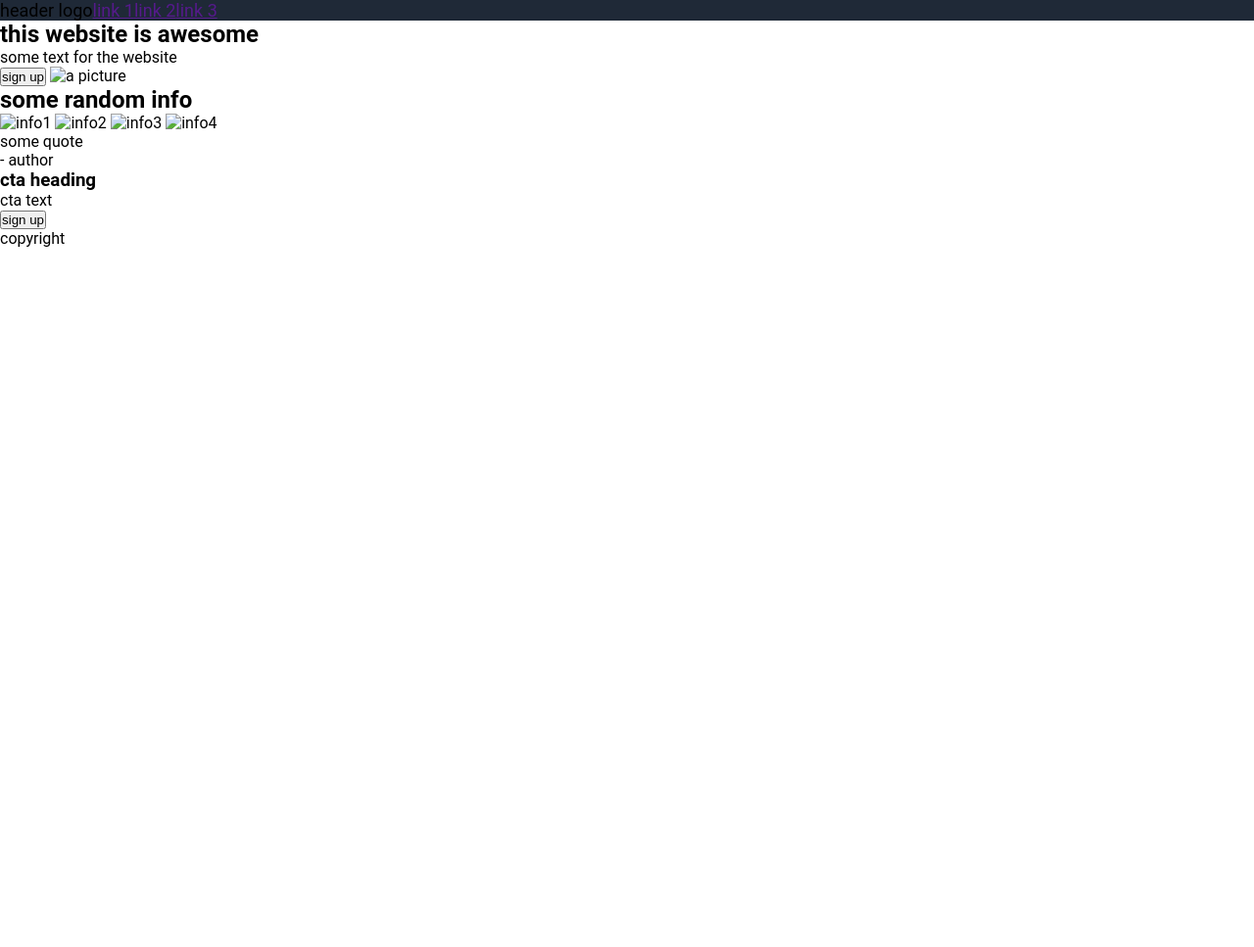
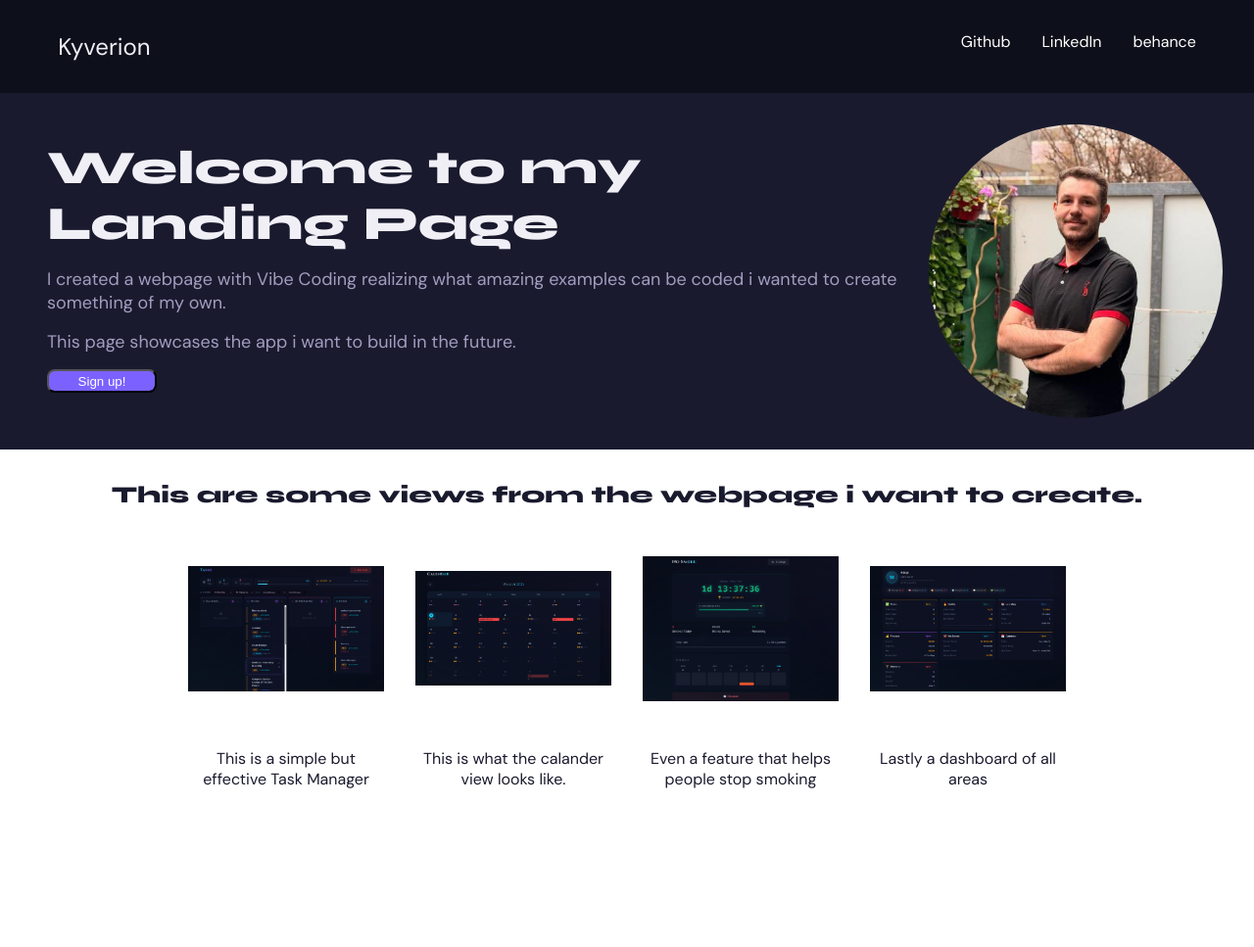
Before and after one commit to markopavlo69-svg/odin-landing-page, a plain HTML site: page index.html in a window 1280 px wide. Shown: the top 967 px of the page at 98% size. Before the commit the page ends 800 px from the top, so only its background shows below. Drawn offline with Linux system fonts and the light colour scheme.

Commit message:
final commit

```diff
--- a/index.html
+++ b/index.html
@@ -3,48 +3,62 @@
 <head>
     <meta charset="UTF-8">
     <meta name="viewport" content="width=device-width, initial-scale=1.0">
-    <title>Document</title>
+    <title>kyverion Trailer</title>
     <link rel="stylesheet" href="styles.css">
 </head>
 <body>
 
     <header>
-        <p>header logo</p>
-        <div class="header-links"></div>
-        <a href="">link 1</a>
-        <a href="">link 2</a>
-        <a href="">link 3</a>
+        <p>Kyverion</p>
+        <div class="header-links">
+        <a href="https://github.com/markopavlo69-svg">Github</a>
+        <a href="https://www.linkedin.com/in/marko-pavlovic-6b9498281/">LinkedIn</a>
+        <a href="https://www.behance.net/markopavlovic17">behance</a>
+        </div>
     </header>
 
     <main>
         <section id="hero">
-            <h1>this website is awesome</h1>
-            <p>some text for the website</p>
-            <button>sign up</button>
-            <img src="" alt="a picture">
+            <div class="hero-content">
+            <h1>Welcome to my Landing Page</h1>
+            <p>I created a webpage with Vibe Coding realizing what amazing examples can be coded i wanted to create something of my own.</p>
+             <p>This page showcases the app i want to build in the future.</p>
+            <button>Sign up!</button>
+            </div>
+            <img src="./images/myimage.jpeg" alt="a picture">
         </section>
 
         <section id="picture-information">
-            <h2>some random info</h2>
-            <img src="" alt="info1">
-            <img src="" alt="info2">
-            <img src="" alt="info3">
-            <img src="" alt="info4">
+            <h2>This are some views from the webpage i want to create.</h2>
+            <div class="img-container">
+            <img src="/images/tasks.png" alt="info1">
+            <img src="images/calendar.png" alt="info2">
+            <img src="images/no smoke.png" alt="info3">
+            <img src="images/kyverion dashboard.png" alt="info4">
+            </div>
+            <div class="desc-container">
+                <p>This is a simple but effective Task Manager</p>
+                <p>This is what the calander view looks like.</p>
+                <p>Even a feature that helps people stop smoking</p>
+                <p>Lastly a dashboard of all areas</p>
+            </div>
         </section>
         <section id="quote">
-            <p>some quote</p>
-            <p>- author</p>
+            <p>The Master has failed more times than the beginner has even tried.</p>
+            <p>- McCranie</p>
         </section>
 
         <section id="cta">
-            <h3>cta heading</h3>
-            <p>cta text</p>
-            <button>sign up</button>
+            <div class="cta-text">
+            <h3>Want to be the first to try it out?</h3>
+            <p>Klick on the button to join my waiting list</p>
+            </div>
+            <button>Sign up</button>
         </section>
     </main>
 
     <footer>
-        <p>copyright</p>
+        <p>Copyright Pavlovic Marko 2026</p>
     </footer>
 
 
--- a/styles.css
+++ b/styles.css
@@ -1,3 +1,4 @@
+@import url('https://fonts.googleapis.com/css2?family=Syne:wght@400;700;800&family=DM+Sans:wght@300;400;500&display=swap');
 *{
     margin: 0;
     padding: 0;
@@ -5,77 +6,181 @@
 }
 
 :root{
-    --bg-color: #1f2937;
-    --main-text-color: #f9faf8;
-    --btn-color: #3882f6;
-    --quote-bg-color: #1f2937;
-    --sec-txt-color: #e5e7eb;
-    --header-txt: #1f2937;
-    --quote-txt: #1f2937;
+    --dark-background: #0D0F1A;
+    --mid-background: #1A1A2E;
+    --hero-main-text: #F0EFF6;
+    --hero-secondary: #A09DC0;
+    --button-cta: #7B61FF;
+    --info-header-text: #1A1A2E;
+    --quote-bg: #F0EFF6;
 }
+
+h1,h2,h3{
+    font-family: "Syne", sans-serif;
+}
+
 body{
-    font-family: "Roboto", sans-serif;
-    display: flex;
-    flex-direction: column;
+    color: white;
+    font-family: "DM Sans", sans-serif;
+
+
+
 }
 
 header{
     display: flex;
-    flex-direction: row;
-    background-color: var(--bg-color);
-    font-size: 18px;
+    justify-content: space-evenly;
+    background-color:var(--dark-background);
+    gap: 50rem;
+    padding: 2rem;
+
 
 }
-.header-nav{
+header p{
+    color: var(--hero-main-text);
+    font-size: 24px;
+}
+.header-links{
     display: flex;
-    flex-direction: row;
-    justify-content: space-between;
-    color: var(--sec-txt-color);
+    justify-content: space-evenly;
+    gap: 2rem
+}
+.header-links a{
+    text-decoration: none;
+    color: white;
+}
+
+#hero{
+    display: flex;
+    justify-content: space-evenly;
+    background-color: var(--mid-background);
+    padding: 2rem;
+    flex: initial;
+
+
+}
+
+#hero h1{
+    font-size: 48px;
+    color: var(--hero-main-text);
+    font-weight: 800;
+
+}
+#hero p{
+    font-size: 18px;
+    color: var(--hero-secondary);
+}
+#hero img{
+    width: 300px;
+    height: 300px;
+    border-radius: 10rem;
+}
+
+.hero-content{
+    display: flex;
+    flex-direction: column;
+    gap: 1rem;
     padding: 1rem;
 
 
 }
 
-.header-nav a{
-    text-decoration: none;
-    color: var(--sec-txt-color);
+.hero-content button{
+    border-radius: 0.5rem;
+    background-color:var(--button-cta);
+    color: white;
+    width: 7rem;
+    height: 1.5rem;
+}
+#picture-information{
+    display: flex;
+    flex-direction: column;
+    text-align: center;
+    color: black;
+    gap: 3rem;
+    padding: 2rem;
 
 
 }
-.header-nav p{
-    font-size: 24px;
-    color: var(--main-text-color);
+#picture-information h2{
+    color: var(--info-header-text);
+    font-weight: 800;
+}
+#picture-information p{
+    color: var(--info-header-text);
 }
 
-.header-links{
+.desc-container{
     display: flex;
-    gap: 1rem;
+    align-items: center;
+    justify-content: center;
+    gap: 2rem;
+
+
+}
+.img-container{
+    display: flex;
+    justify-content: center;
+    gap: 2rem;
 }
 
-.header-content{
+.img-container img{
+    max-width: 200px;
+    max-height: 200px;
+    object-fit: contain;
+}
+
+.desc-container p{
+    width: 200px;
+    height: 200px;
+}
+
+#quote{
     display: flex;
     flex-direction: column;
-    padding: 1rem;
-    color: var(--main-text-color);
-    gap: 1rem;
+    background-color: var(--quote-bg);
+    height: 300px;
+    align-self: center;
+    justify-content: center;
+    align-items: center;
+}
+#quote p{
+    color: var(--info-header-text);
+    font-size: 36px;
 }
 
-.header-content button{
-    background-color: var(--btn-color);
-    color: var(--sec-txt-color);
-    width: 5rem;
-    border-radius: 1rem;
-    border: transparent;
+#cta{
+    background-color:var(--button-cta);
+    display: flex;
+    justify-content: space-evenly;
+    padding: 2rem;
+    margin: 10rem;
+    gap: 5rem;
+    border-radius: 1.5rem;
+    align-items: center;
 
 }
+#cta button{
+    color: var(--hero-main-text);
+    background-color: var(--button-cta);
+    height: 2rem;
+    width: 5rem;
+    border-radius: 0.5rem;
+    border: var(--hero-main-text) solid;
+}
+.cta-text{
+    color: var(--hero-main-text);
+}
 
-.header-img{
-    display: flex;
-    align-self: flex-end;
-    padding: 1rem;
-    flex-direction: row;
+footer{
+    background-color:var(--dark-background);
+    text-align: center;
+    height: 3rem;
+
 }
-.header-img img{
-    height: 300px;
-    width: 300px;
+footer p{
+
+    color: var(--hero-secondary);
+    font-size: 22px;
+    padding: 0.5rem;
 }
```
